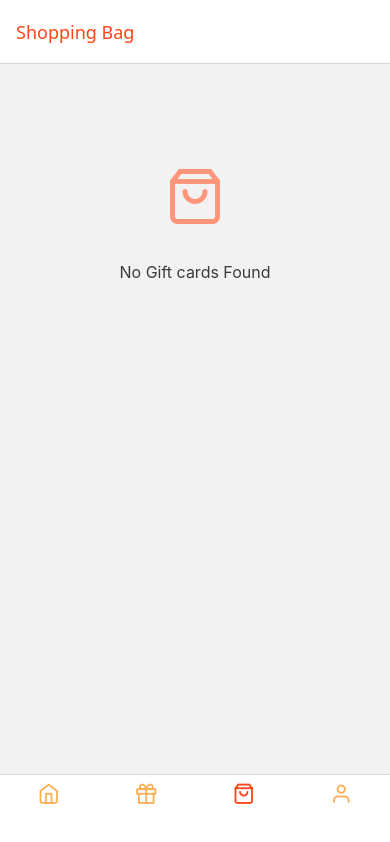
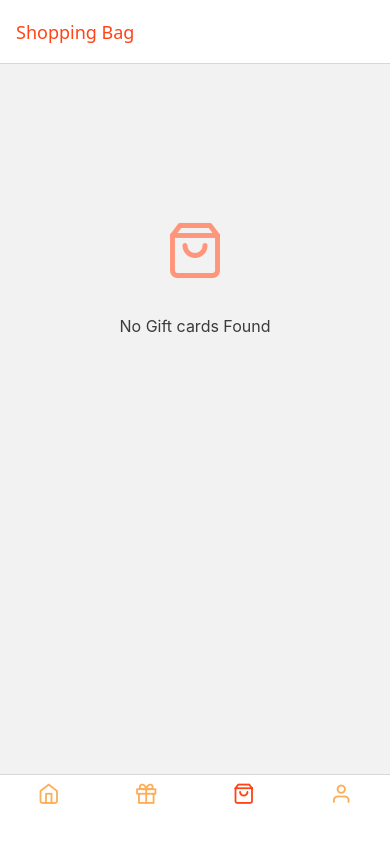
Before and after one commit to bahtirek/GiftCard, a React Native app: screen /Cart in a window 390 px wide. Built offline with nearby package versions, Linux system fonts and the light colour scheme.

Commit message:
cart button position

```diff
--- a/src/components/shopping-cart/CartItem.tsx
+++ b/src/components/shopping-cart/CartItem.tsx
@@ -38,7 +38,7 @@ const CartItem = ({ cartItem }: CartItemPropType) => {
   }
   return (
     <View style={[px.md, pt.md]}>
-      <View style={[styles.border]}>
+      <View style={[]}>
         <View style={[]}>
           <View style={[styles.imageTextWrapper, mb.md]}>
             <View style={styles.imageContainer}>
@@ -96,10 +96,6 @@ const CartItem = ({ cartItem }: CartItemPropType) => {
 export default CartItem
 
 const styles = StyleSheet.create({
-  border: {
-    borderBottomWidth: 1,
-    borderBottomColor: '#E0E0E0',
-  },
   imageTextWrapper: {
     flexDirection: 'row',
     alignItems: 'center',
--- a/src/screens/cart/CartScreen.tsx
+++ b/src/screens/cart/CartScreen.tsx
@@ -5,7 +5,7 @@ import { useCartStore } from '@/stores/cart.store';
 import CartItem from '@/components/shopping-cart/CartItem';
 import ListEmptyComponent from '@/components/common/ListEmptyComponent';
 import CustomButton from '@/components/UI/buttons/CustomButton';
-import { commonStyles, pa } from '@/styles/styles';
+import { commonStyles, flex, pa, pb, pt, px, py } from '@/styles/styles';
 
 const CartScreen = () => {
   const items = useCartStore(state => state.items)
@@ -20,11 +20,14 @@ const items = useCartStore(state => state.items)
   }
 
   return (
-    <SafeAreaView edges={["left", "right"]}>
+    <SafeAreaView edges={["left", "right"]} style={[flex.flex]}>
+      <View style={[flex.flex]}>
         <FlatList
+          contentContainerStyle={{ flexGrow: 1 }}
+          ListFooterComponentStyle={{ flex: 1, justifyContent: 'flex-end' }}
           data={items}
           keyExtractor={(item) => item.id!}
-        renderItem={({item }) => (
+          renderItem={({ item }) => (
             <CartItem cartItem={item} />
           )}
           keyboardDismissMode='on-drag'
@@ -34,13 +37,18 @@ const items = useCartStore(state => state.items)
               title='No Gift cards Found'
             />
           )}
-      />
-      {
-        items.length > 0 &&
-        <View style={[]}>
+          ItemSeparatorComponent={() => <View style={styles.separator} />}
+          ListFooterComponent={
+            <View>
+              {items.length > 0 && (
+                <View style={[px.md, pb.lg, pt.xl]}>
                   <CustomButton label='Checkout' handlePress={checkout} />
                 </View>
+              )}
+            </View>
           }
+        />
+      </View>
     </SafeAreaView>
   );
 }
@@ -48,7 +56,9 @@ const items = useCartStore(state => state.items)
 export default CartScreen
 
 const styles = StyleSheet.create({
-  container: {
-
+  separator: {
+    backgroundColor: '#E2E2E2',
+    height: 1,
+    marginHorizontal: 16,
   }
 })
--- a/src/screens/gift-card/GiftCardDetailsScreen.tsx
+++ b/src/screens/gift-card/GiftCardDetailsScreen.tsx
@@ -44,7 +44,7 @@ const CardDetailsScreen = () => {
                 <Text style={[text.grey]}>{giftCard?.phone}</Text>
               </View>
 
-              <View style={pb.md}>
+              <View style={pb.sm}>
                 <CustomButton label='Purchase' handlePress={()=>{handlePurchase()}} />
               </View>
             </View>
--- a/src/styles/styles.ts
+++ b/src/styles/styles.ts
@@ -25,6 +25,9 @@ export const commonStyles = StyleSheet.create({
 })
 
 export const flex = StyleSheet.create({
+  flex: {
+    flex: 1,
+  },
   row: {
     flexDirection: 'row',
   },
```
Lines whose indentation alone changed are shown as unchanged.
